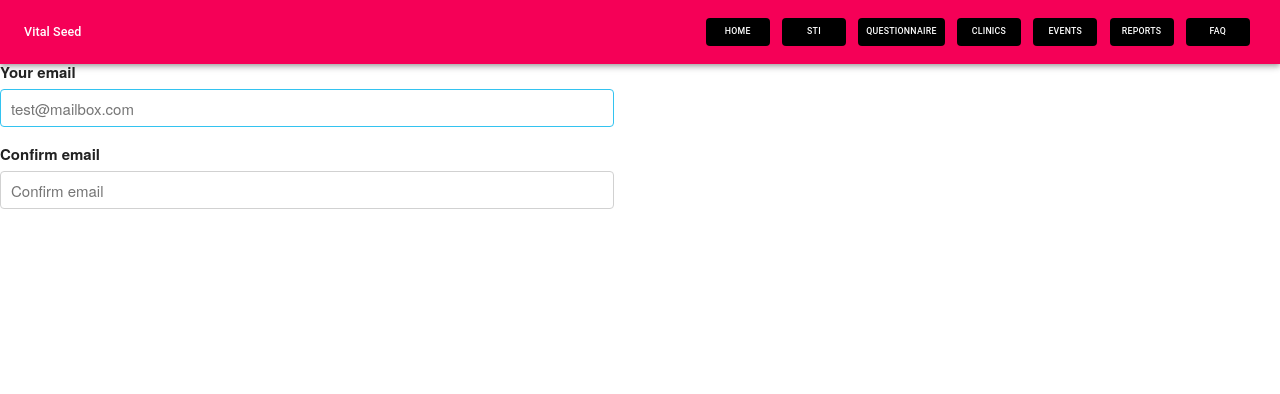
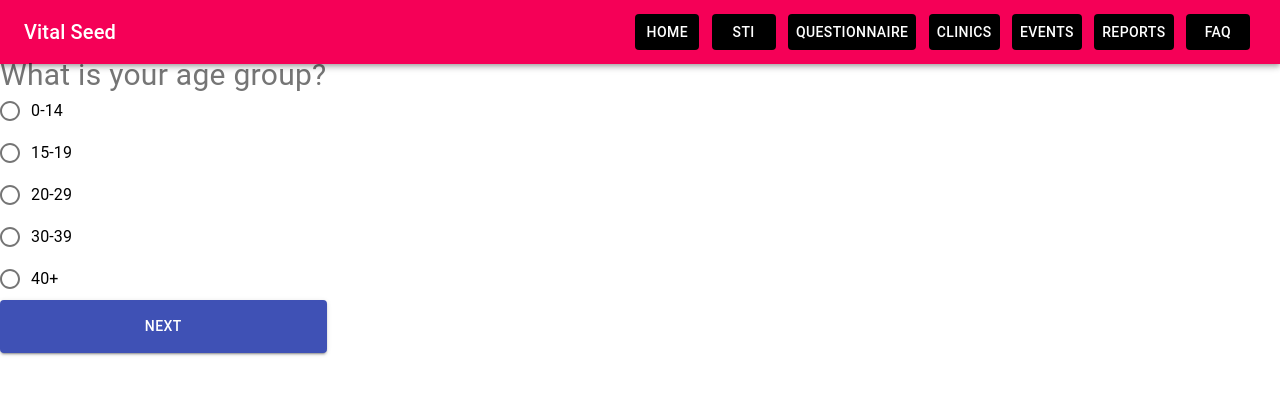
Before and after one commit to FIT5120-IE-TA07/vital-seed-view, a Next.js app: page /components/forms/questionnaire/step2 in a window 1280 px wide. Shown: the top 394 px of the page. Built offline with nearby package versions, Linux system fonts and the light colour scheme.

Commit message:
trying out react-hook-form

```diff
--- a/package.json
+++ b/package.json
@@ -17,6 +17,7 @@
     "react": "16.13.1",
     "react-bootstrap": "^1.3.0",
     "react-dom": "16.13.1",
+    "react-hook-form": "^6.7.2",
     "react-multistep": "^5.1.0",
     "react-router-dom": "^5.2.0",
     "reactjs-popup": "^1.5.0"
--- a/pages/_app.js
+++ b/pages/_app.js
@@ -2,9 +2,9 @@ import '../styles/popup.css'
 import "../styles/index.css"
 import "../styles/layout.css"
 // import "../styles/Navigation.css"
-import '../styles/custom.css'
-import '../styles/normalize.css'
-import '../styles/skeleton.css'
+// import '../styles/custom.css'
+// import '../styles/normalize.css'
+// import '../styles/skeleton.css'
 // import '../styles/global.css'
 import Layout from './components/layout'
 
--- a/pages/components/forms/questionnaire/step2.js
+++ b/pages/components/forms/questionnaire/step2.js
@@ -1,36 +1,56 @@
-import React, { useState } from 'react'
+import React from "react";
+import Radio from "@material-ui/core/Radio";
+import RadioGroup from "@material-ui/core/RadioGroup";
+import FormControlLabel from "@material-ui/core/FormControlLabel";
+import FormControl from "@material-ui/core/FormControl";
+import FormLabel from "@material-ui/core/FormLabel";
+import Button from "@material-ui/core/Button";
+import { makeStyles } from "@material-ui/core/styles";
 
-export default () => {
-  const [email, setEmail] = useState('')
-  const [emailConfirm, setEmailConfirm] = useState('')
+const useStyles = makeStyles((theme) => ({
+  root: {
+    "& > *": {
+      margin: theme.spacing(1),
+    },
+  },
+}));
+
+export default function RadioButtonsGroup() {
+  const classes = useStyles();
+  const [value, setValue] = React.useState("female");
+
+  const handleChange = (event) => {
+    setValue(event.target.value);
+    console.log(event)
+    console.log(value)
+  };
 
   return (
-    <div>
-      <div className='row'>
-        <div className='six columns'>
-          <label>Your email</label>
-          <input
-            className='u-full-width required'
-            placeholder='test@mailbox.com'
-            type='email'
-            onChange={e => setEmail(e.target.value)}
-            value={email}
-            autoFocus
-          />
-        </div>
-      </div>
-      <div className='row'>
-        <div className='six columns'>
-          <label>Confirm email</label>
-          <input
-            className='u-full-width'
-            placeholder='Confirm email'
-            type='email'
-            onChange={e => setEmailConfirm(e.target.value)}
-            value={emailConfirm}
-          />
-        </div>
-      </div>
-    </div>
-  )
+    <FormControl component="fieldset">
+      <FormLabel component="legend" style={{ fontSize: 30 }}>
+        What is your age group?
+      </FormLabel>
+      <RadioGroup
+        aria-label="gender"
+        name="gender1"
+        value={value}
+        onChange={handleChange}
+      >
+        <FormControlLabel
+          value="0-14"
+          control={
+          <Radio
+            checked={value === "0-14"}
+            />}
+          label="0-14" />
+        <FormControlLabel control={<Radio />} label="15-19" />
+        <FormControlLabel value="20-29" control={<Radio />} label="20-29" />
+        <FormControlLabel value="30-39" control={<Radio />} label="30-39" />
+        <FormControlLabel value="40+" control={<Radio />} label="40+" />
+      </RadioGroup>
+      <Button className={classes.root} variant="contained" color="primary">
+        Next
+      </Button>
+    </FormControl>
+  );
 }
--- a/pages/index.js
+++ b/pages/index.js
@@ -1,8 +1,8 @@
 import Head from 'next/head'
-import Link from 'next/link'
+// import Link from 'next/link'
 import Frontpage from './frontpage'
 import React from 'react'
-import NavBar from './components/navbar'
+// import NavBar from './components/navbar'
 
 export default function Home() {
   const element = <script src="https://public.tableau.com/javascripts/api/tableau-2.6.0.min.js"></script>
```
Also changed, not shown: pages/components/forms/questionnaire/step1 copy.js (added, +36 -0 lines), pages/components/forms/questionnaire/step1.js (+19 -32 lines), pages/components/forms/questionnaire/step2 copy.js (added, +36 -0 lines), 1 other file (tests, documents, lock files or other folders).
